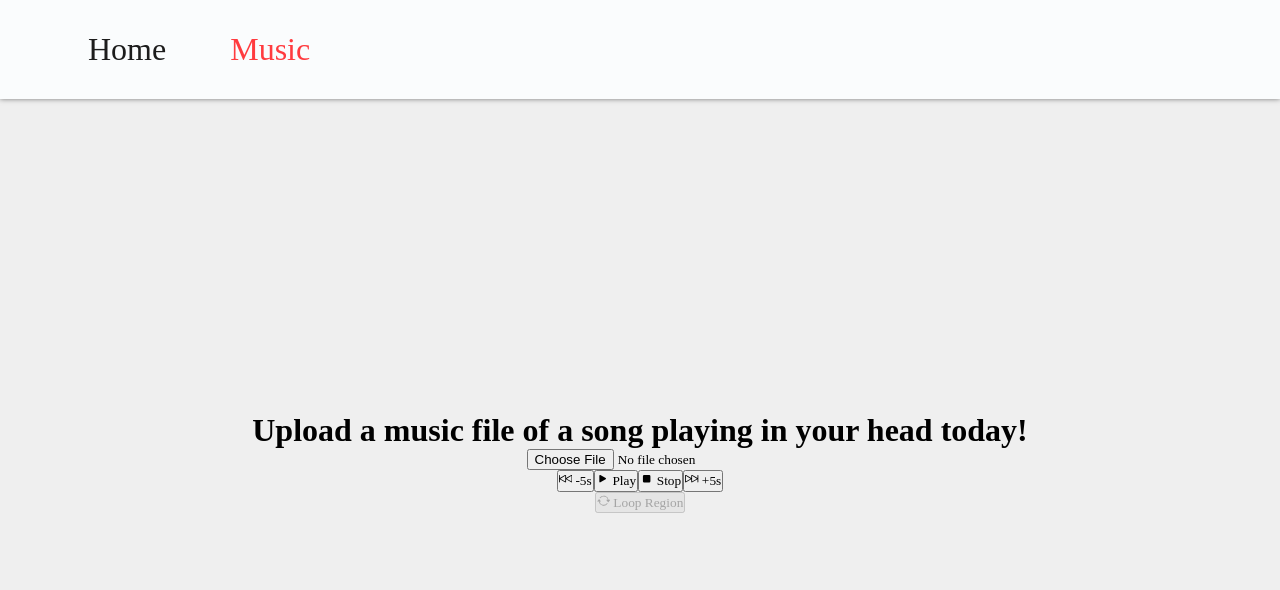
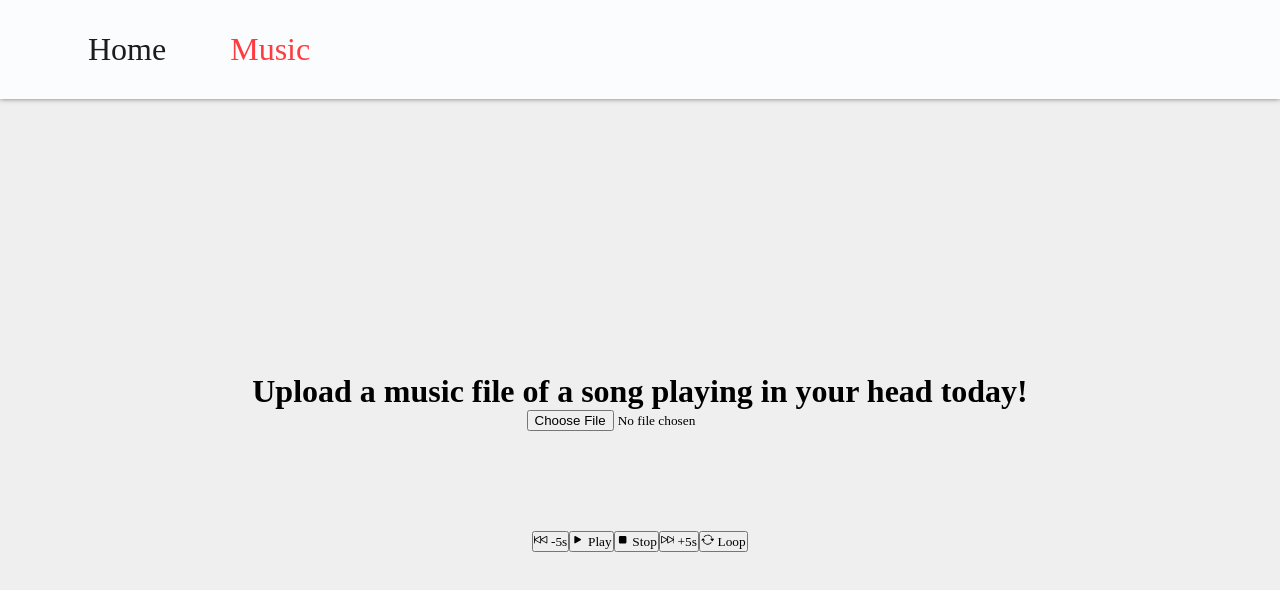
Before and after one commit to Is0toi/moosic, a React (Create React App) app in the folder moosic/: page /music in a window 1280 px wide. Shown: the top 590 px of the page. Built offline with nearby package versions, Linux system fonts and the light colour scheme.

Commit message:
Start will start at region

```diff
--- a/moosic/src/component/FileUpload.js
+++ b/moosic/src/component/FileUpload.js
@@ -6,93 +6,113 @@ import {
   BsSkipForward,
   BsFillStopFill,
   BsFillPlayFill,
-  BsTrash,
-  BsArrowRepeat
+  BsArrowRepeat,
 } from 'react-icons/bs';
 
 export default function FileUpload({ audioUrl }) {
   const waveformRef = useRef(null);
   const wavesurferRef = useRef(null);
-  const regionsRef = useRef(null);
+  const regionsPluginRef = useRef(null);
   const [selectedFile, setSelectedFile] = useState(null);
   const [isPlaying, setIsPlaying] = useState(false);
   const [currentRegion, setCurrentRegion] = useState(null);
+  const [isLooping, setIsLooping] = useState(false);
 
   useEffect(() => {
     if (!audioUrl && !selectedFile) return;
 
     const urlToUse = audioUrl || URL.createObjectURL(selectedFile);
 
-    // Initialize WaveSurfer with Regions plugin
-    wavesurferRef.current = WaveSurfer.create({
+    // Initialize WaveSurfer
+    const wavesurfer = WaveSurfer.create({
       container: waveformRef.current,
       waveColor: 'rgba(100, 100, 255, 0.5)',
       progressColor: 'rgba(70, 70, 255, 0.8)',
-      url: urlToUse,
-      dragToSeek: true,
       height: 100,
       barWidth: 2,
-      plugins: [
-        RegionsPlugin.create({
-          dragSelection: true, // Enable drag-to-create regions
-        })
-      ]
+      dragToSeek: true,
     });
 
-    regionsRef.current = wavesurferRef.current.registerPlugin(RegionsPlugin.create());
+    wavesurferRef.current = wavesurfer;
 
-    // Handle region events
-    wavesurferRef.current.on('ready', () => {
+    // Initialize Regions plugin
+    const regions = wavesurfer.registerPlugin(
+      RegionsPlugin.create({
+        dragSelection: {
+          slop: 5,
+        },
+      })
+    );
+    regionsPluginRef.current = regions;
+
+    // When audio is ready
+    wavesurfer.on('ready', () => {
       console.log('WaveSurfer ready!');
-
-      // Example: Add a default region (optional)
-      regionsRef.current.addRegion({
+      // Create a default region
+      const defaultRegion = regions.addRegion({
         start: 0,
         end: 5,
-        color: 'rgba(0, 123, 255, 0.3)',
+        color: 'rgba(255, 0, 0, 0.3)',
         drag: true,
         resize: true,
       });
+      setCurrentRegion(defaultRegion);
     });
 
-    wavesurferRef.current.on('region-created', (region) => {
+    // Region events
+    regions.on('region-created', (region) => {
       console.log('Region created:', region);
       setCurrentRegion(region);
     });
 
-    wavesurferRef.current.on('region-clicked', (region, e) => {
+    regions.on('region-clicked', (region, e) => {
       e.stopPropagation();
       region.play();
     });
 
-    wavesurferRef.current.on('play', () => setIsPlaying(true));
-    wavesurferRef.current.on('pause', () => setIsPlaying(false));
-    wavesurferRef.current.on('finish', () => setIsPlaying(false));
+    regions.on('region-updated', (region) => {
+      setCurrentRegion(region);
+    });
 
-    return () => wavesurferRef.current?.destroy();
+    // Playback events
+    wavesurfer.on('timeupdate', (time) => {
+      if (currentRegion && isLooping && time >= currentRegion.end) {
+        wavesurfer.setTime(currentRegion.start);
+        wavesurfer.play();
+      }
+    });
+
+    wavesurfer.on('play', () => setIsPlaying(true));
+    wavesurfer.on('pause', () => setIsPlaying(false));
+    wavesurfer.on('finish', () => setIsPlaying(false));
+
+    wavesurfer.load(urlToUse);
+
+    return () => {
+      wavesurfer.destroy();
+    };
   }, [audioUrl, selectedFile]);
 
-  // Play/Pause toggle
   const handlePlayPause = () => {
-    wavesurferRef.current?.playPause();
-  };
+    if (!wavesurferRef.current) return;
 
-  // Play the selected region
-  const playRegion = () => {
-    if (currentRegion) {
-      currentRegion.play();
+    if (wavesurferRef.current.isPlaying()) {
+      wavesurferRef.current.pause();
     } else {
-      wavesurferRef.current?.play();
+      playRegion();
     }
   };
 
+  const playRegion = () => {
+    if (!wavesurferRef.current || !currentRegion) return;
 
+    wavesurferRef.current.stop();
+    wavesurferRef.current.setTime(currentRegion.start);
+    wavesurferRef.current.play();
+  };
 
-  // Loop the selected region
   const toggleLoop = () => {
-    if (currentRegion) {
-      currentRegion.setOptions({ loop: !currentRegion.loop });
-    }
+    setIsLooping(!isLooping);
   };
 
   return (
@@ -106,13 +126,13 @@ export default function FileUpload({ audioUrl }) {
         />
       </div>
 
-      <div ref={waveformRef} />
+      <div ref={waveformRef} style={{ width: '100%', height: '100px' }} />
 
       <div className="controls">
         <button onClick={() => wavesurferRef.current?.skip(-5)}>
           <BsSkipBackward /> -5s
         </button>
-        <button onClick={playRegion}>
+        <button onClick={handlePlayPause}>
           <BsFillPlayFill /> {isPlaying ? 'Pause' : 'Play'}
         </button>
         <button onClick={() => wavesurferRef.current?.stop()}>
@@ -121,13 +141,16 @@ export default function FileUpload({ audioUrl }) {
         <button onClick={() => wavesurferRef.current?.skip(5)}>
           <BsSkipForward /> +5s
         </button>
+        <button onClick={toggleLoop}>
+          <BsArrowRepeat /> {isLooping ? 'Looping' : 'Loop'}
+        </button>
       </div>
 
-      <div className="region-controls">
-        <button onClick={toggleLoop} disabled={!currentRegion}>
-          <BsArrowRepeat /> {currentRegion?.loop ? 'Disable Loop' : 'Loop Region'}
-        </button>
-      </div>
+      {currentRegion && (
+        <div className="region-info">
+          Current Region: {currentRegion.start.toFixed(1)}s - {currentRegion.end.toFixed(1)}s
+        </div>
+      )}
     </div>
   );
 }
```
